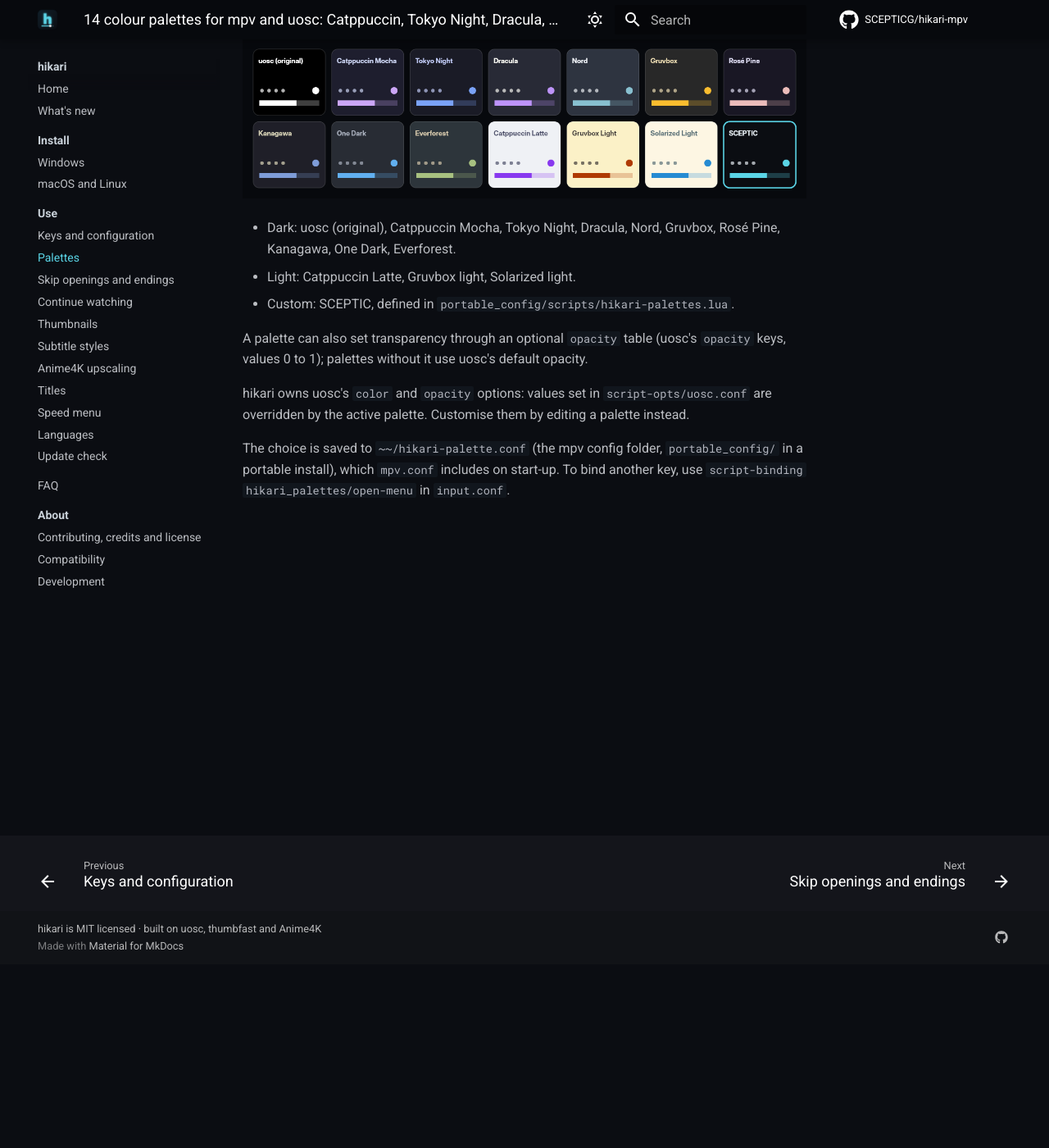
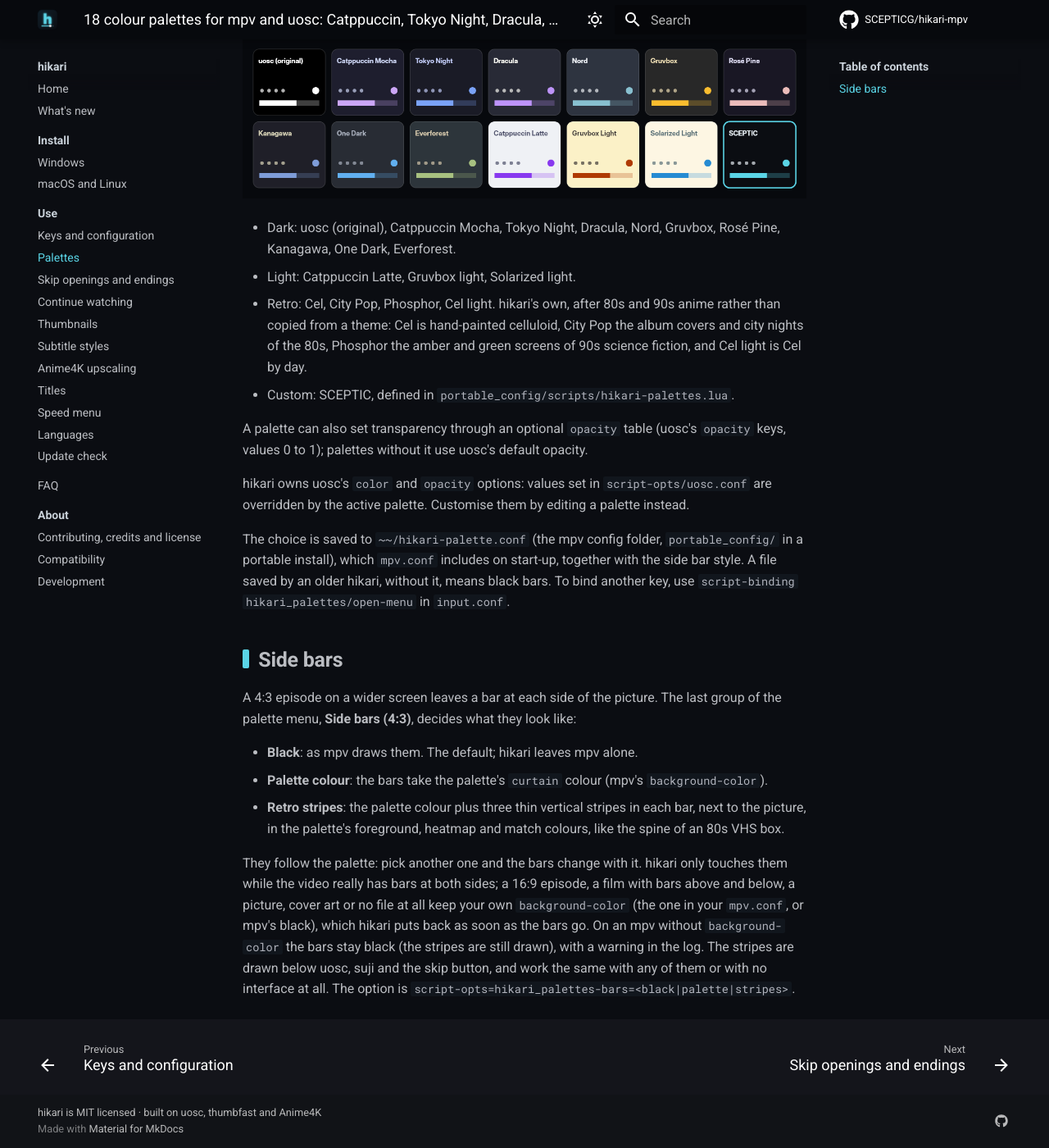
Before and after one commit to SCEPTICG/hikari-mpv, an MkDocs documentation site: the page built from docs/features/palettes.md, in a window 1280 px wide and 1400 px high, scrolled down 224 px. Shown: the whole window at 82% size. Built offline with MkDocs 1.6.1 and Material for MkDocs 9.7.7, drawn with Linux system fonts in a browser that asks for light colours; comment, search, counter and statistics services are not loaded.

Commit message:
Palettes: retro group (Cel, City Pop, Phosphor, Cel Light) and side bars for 4:3 episodes
Four palettes of hikari's own after 80s and 90s anime, in a Retro group
between Light and Custom. A new `bars` option (black, palette, stripes),
also at the end of the palette menu, colours the side bars of a 4:3 video
with the palette's curtain through mpv's background-color, and can draw
three VHS-style stripes in each bar. Only while there are bars at both
sides of a real video; otherwise the background-color mpv had at start-up
is put back. Saved in hikari-palette.conf with the palette; a file without
the line means black. 18 palettes in the docs.

```diff
--- a/docs/features/palettes.md
+++ b/docs/features/palettes.md
@@ -1,20 +1,31 @@
 ---
-title: "14 colour palettes for mpv and uosc: Catppuccin, Tokyo Night, Dracula, Nord"
-description: "hikari adds a palette menu to mpv with 14 colour themes for uosc, among them Catppuccin, Tokyo Night, Dracula, Nord, Gruvbox and Rosé Pine, applied at once."
+title: "18 colour palettes for mpv and uosc: Catppuccin, Tokyo Night, Dracula, Nord"
+description: "hikari adds a palette menu to mpv with 18 colour themes for uosc, among them Catppuccin, Tokyo Night, Dracula, Nord, Gruvbox and Rosé Pine, applied at once."
 ---
 
 # Palettes
 
 hikari ships a palette picker for uosc. Open it with the palette button in the controls bar or `Alt+p`, then pick a palette; it is applied straight away. Each palette is a uosc colour scheme with the names you may know from your editor or terminal theme.
 
-![The 14 hikari palettes for mpv: Catppuccin, Tokyo Night, Dracula, Nord, Gruvbox, Rosé Pine, Kanagawa, One Dark, Everforest, Solarized and SCEPTIC](../images/palettes.png)
+![hikari palettes for mpv: Catppuccin, Tokyo Night, Dracula, Nord, Gruvbox, Rosé Pine, Kanagawa, One Dark, Everforest, Solarized and SCEPTIC](../images/palettes.png)
 
 - Dark: uosc (original), Catppuccin Mocha, Tokyo Night, Dracula, Nord, Gruvbox, Rosé Pine, Kanagawa, One Dark, Everforest.
 - Light: Catppuccin Latte, Gruvbox light, Solarized light.
+- Retro: Cel, City Pop, Phosphor, Cel light. hikari's own, after 80s and 90s anime rather than copied from a theme: Cel is hand-painted celluloid, City Pop the album covers and city nights of the 80s, Phosphor the amber and green screens of 90s science fiction, and Cel light is Cel by day.
 - Custom: SCEPTIC, defined in `portable_config/scripts/hikari-palettes.lua`.
 
 A palette can also set transparency through an optional `opacity` table (uosc's `opacity` keys, values 0 to 1); palettes without it use uosc's default opacity.
 
 hikari owns uosc's `color` and `opacity` options: values set in `script-opts/uosc.conf` are overridden by the active palette. Customise them by editing a palette instead.
 
-The choice is saved to `~~/hikari-palette.conf` (the mpv config folder, `portable_config/` in a portable install), which `mpv.conf` includes on start-up. To bind another key, use `script-binding hikari_palettes/open-menu` in `input.conf`.
+The choice is saved to `~~/hikari-palette.conf` (the mpv config folder, `portable_config/` in a portable install), which `mpv.conf` includes on start-up, together with the side bar style. A file saved by an older hikari, without it, means black bars. To bind another key, use `script-binding hikari_palettes/open-menu` in `input.conf`.
+
+## Side bars
+
+A 4:3 episode on a wider screen leaves a bar at each side of the picture. The last group of the palette menu, **Side bars (4:3)**, decides what they look like:
+
+- **Black**: as mpv draws them. The default; hikari leaves mpv alone.
+- **Palette colour**: the bars take the palette's `curtain` colour (mpv's `background-color`).
+- **Retro stripes**: the palette colour plus three thin vertical stripes in each bar, next to the picture, in the palette's foreground, heatmap and match colours, like the spine of an 80s VHS box.
+
+They follow the palette: pick another one and the bars change with it. hikari only touches them while the video really has bars at both sides; a 16:9 episode, a film with bars above and below, a picture, cover art or no file at all keep your own `background-color` (the one in your `mpv.conf`, or mpv's black), which hikari puts back as soon as the bars go. On an mpv without `background-color` the bars stay black (the stripes are still drawn), with a warning in the log. The stripes are drawn below uosc, suji and the skip button, and work the same with any of them or with no interface at all. The option is `script-opts=hikari_palettes-bars=<black|palette|stripes>`.
--- a/mkdocs.yml
+++ b/mkdocs.yml
@@ -1,5 +1,5 @@
 site_name: hikari
-site_description: hikari is a modern theme for the mpv video player, built on uosc, with 14 colour palettes, a skip opening and ending button, thumbnails, subtitle styles and automatic Anime4K upscaling. One-command install on Windows, macOS and Linux.
+site_description: hikari is a modern theme for the mpv video player, built on uosc, with 18 colour palettes, a skip opening and ending button, thumbnails, subtitle styles and automatic Anime4K upscaling. One-command install on Windows, macOS and Linux.
 site_url: https://scepticg.github.io/hikari-mpv/
 site_author: SCEPTICG
 repo_url: https://github.com/SCEPTICG/hikari-mpv
```
Also changed, not shown: README.md (+3 -3 lines), docs/index.md (+3 -3 lines), 4 other files.
